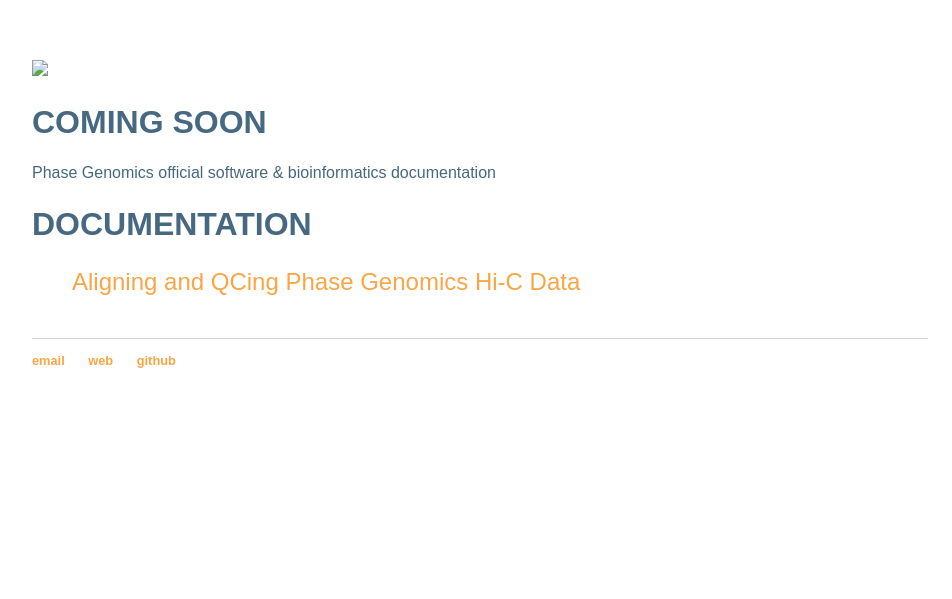
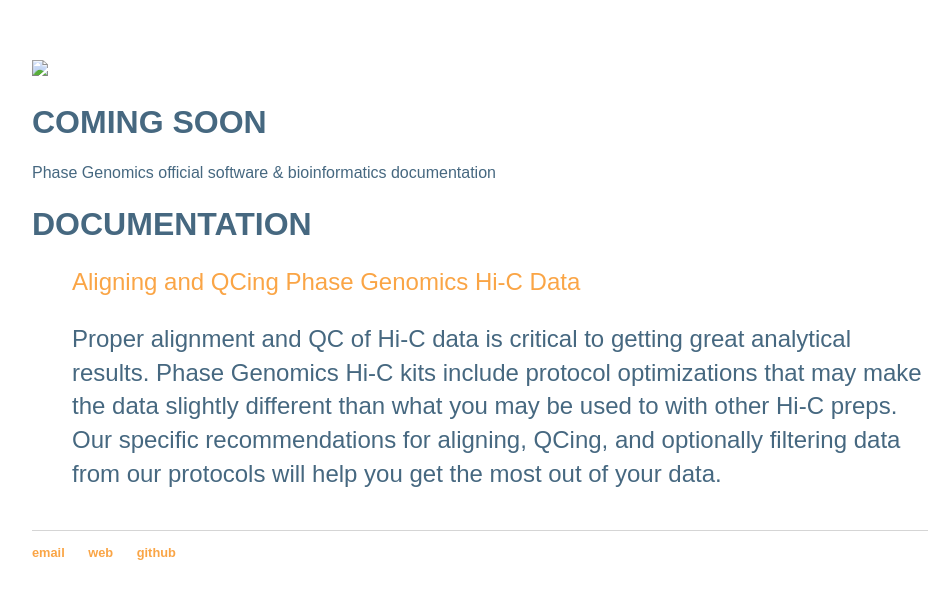
Before and after one commit to phasegenomics/phasegenomics.github.io, a Jekyll site: the page built from index.html, in a window 1280 px wide. Shown: the top 599 px of the page, without its empty margins (160-1112 px from the left). Built offline with Jekyll 4.4.1, drawn with Linux system fonts in a browser that asks for light colours.

Commit message:
Update 2019-09-19-hic-alignment-and-qc.md

```diff
--- a/_posts/2019-09-19-hic-alignment-and-qc.md
+++ b/_posts/2019-09-19-hic-alignment-and-qc.md
@@ -2,6 +2,7 @@
 layout: post
 title: "Aligning and QCing Phase Genomics Hi-C Data"
 date: 2019-09-19
+description: "Proper alignment and QC of Hi-C data is critical to getting great analytical results. Phase Genomics Hi-C kits include protocol optimizations that may make the data slightly different than what you may be used to with other Hi-C preps. Our specific recommendations for aligning, QCing, and optionally filtering data from our protocols will help you get the most out of your data."
 ---
 Proper alignment of Hi-C data is critical to getting great results. It's also the best way to QC a Hi-C library — Phase Genomics recommends obtaining 1-5M read pairs and using them for QC prior to deep sequencing whenever practical.
 
```
